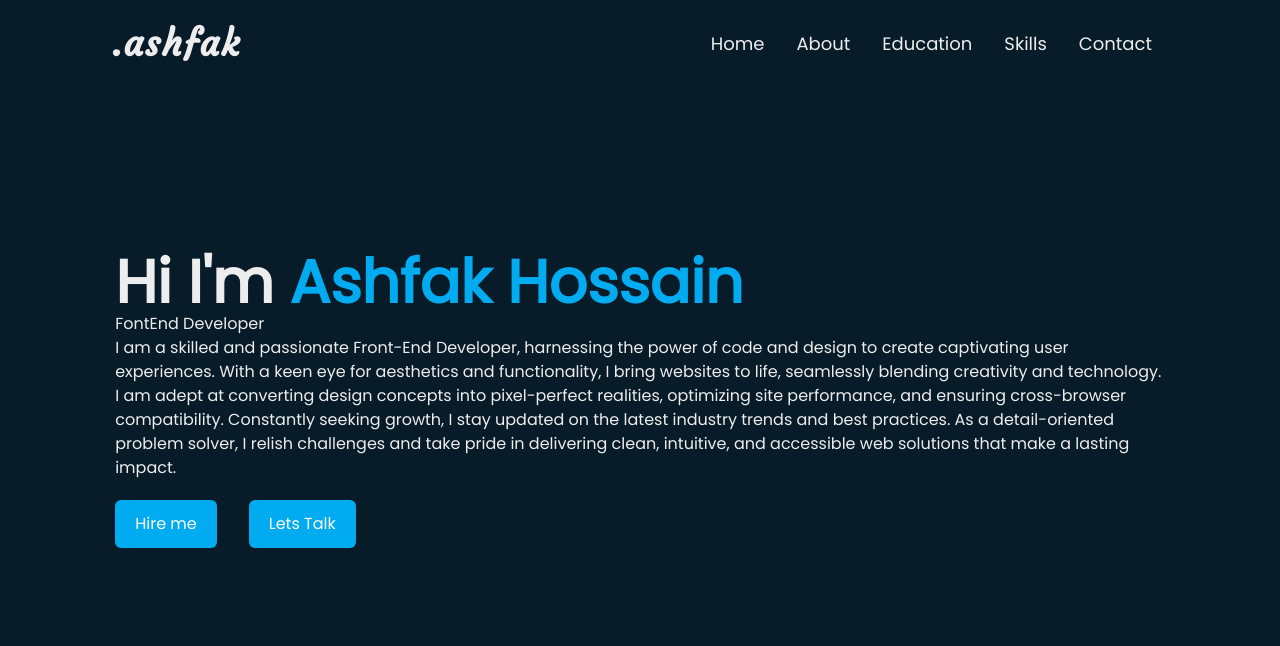
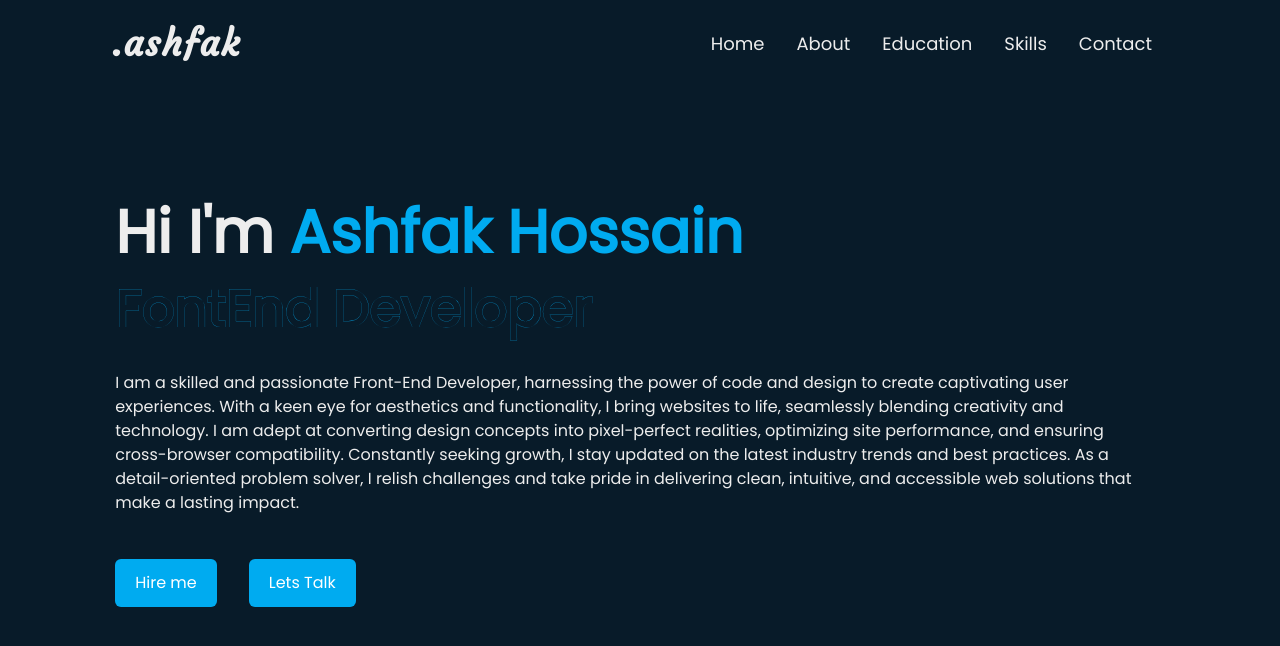
Before and after one commit to ashfakhossain15/portfolio-ashfakhossain15, a React (Vite) app: page / in a window 1280 px wide. Shown: the top 646 px of the page. Built offline with nearby package versions, Linux system fonts and the light colour scheme.

Commit message:
home part left side done

```diff
--- a/src/Components/Pages/Home/Home.jsx
+++ b/src/Components/Pages/Home/Home.jsx
@@ -4,13 +4,16 @@ const Home = () => {
   return (
     <div>
       <Header />
-      <section className=" home-content">
+      <section className="home">
+        <div className=" home-content">
           <div>
             <h1 className="text-6xl home-name  ">
               Hi I'm <span className="text-[#00abf0]">Ashfak Hossain</span>
             </h1>
-          <h2 className="text-animate">FontEnd Developer</h2>
-          <p>
+            <div className="text-animate">
+              <h2>FontEnd Developer</h2>
+            </div>{" "}
+            <p className="py-6 mr-5">
               I am a skilled and passionate Front-End Developer, harnessing the
               power of code and design to create captivating user experiences.
               With a keen eye for aesthetics and functionality, I bring websites
@@ -32,6 +35,7 @@ const Home = () => {
               </button>
             </div>
           </div>
+        </div>
       </section>
     </div>
   );
--- a/src/index.css
+++ b/src/index.css
@@ -39,7 +39,7 @@ nav a:hover {
   color: #00abf0;
 }
 .name {
-  animation: name 0.9s cubic-bezier(0.19,-0.27, 0.18, 1.97);
+  animation: name 0.9s cubic-bezier(0.19, -0.27, 0.18, 1.97);
 }
 @keyframes name {
   0% {
@@ -49,19 +49,29 @@ nav a:hover {
   100% {
     opacity: 100;
     transform: translateX(0);
-
   }
 }
-.home-content{
+.home {
+  display: grid;
+  grid-template-columns: 1fr, 2;
+}
+.home-content {
   display: flex;
   min-height: 100vh;
   align-items: center;
   padding: 0 9%;
 }
-.home-name{
+.home-name {
   font-weight: 700;
+  line-height: 1.3;
 }
-.text-animate{
-  -webkit-text-stroke: #00abf0;
-
+.home-content .text-animate {
+  position: relative;
+  width: 32.8rem;
 }
+.home-content .text-animate h2 {
+  font-size: 3.2rem;
+  font-weight: 900;
+  color: transparent;
+  -webkit-text-stroke: 0.2px var(--main-color);
+}
```
Lines whose indentation alone changed are shown as unchanged.
